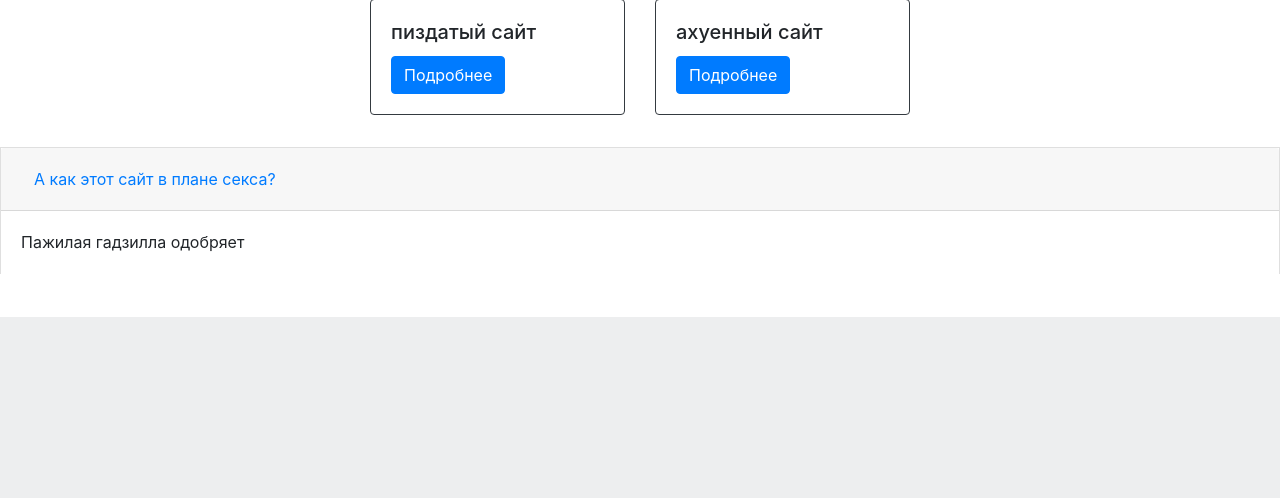
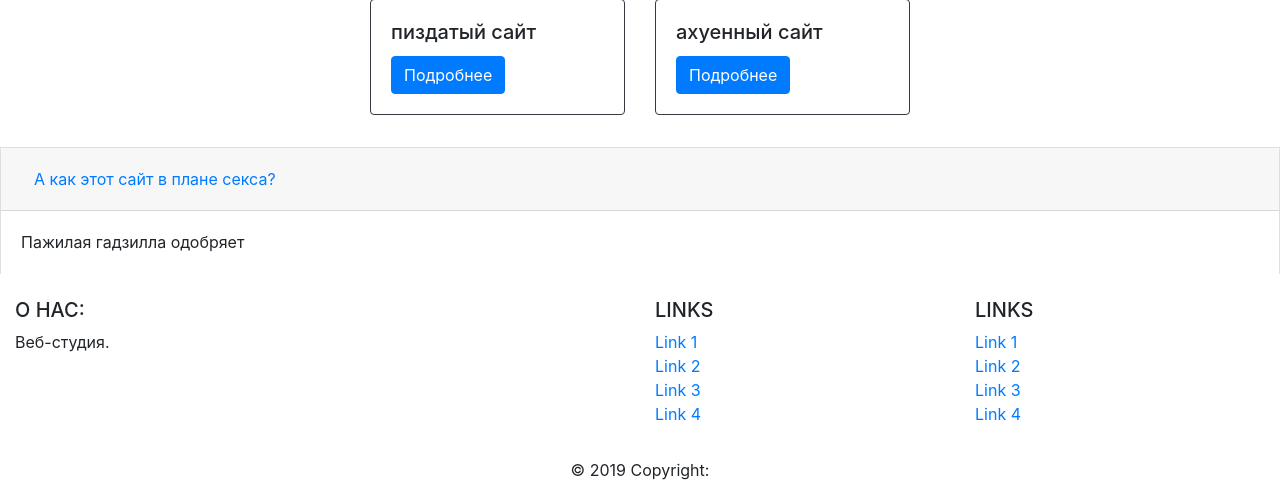
Before and after one commit to BReakMyMinD/webstudio, a Django app: page / in a window 1280 px wide. Shown: the part 483-981 px from the top of the page. Before the commit the page ends 800 px from the top, so only its background shows below. Run offline with Django 3.2, Linux system fonts and the light colour scheme; data comes from the database, SQL or seed files in the repository; some libraries are stand-ins or nearby versions.

Commit message:
Update index.html

```diff
--- a/templates/index.html
+++ b/templates/index.html
@@ -97,6 +97,91 @@
 
 
 
+    <footer class="page-footer font-small blue pt-4">
+
+  <!-- Footer Links -->
+  <div class="container-fluid text-center text-md-left">
+
+    <!-- Grid row -->
+    <div class="row">
+
+      <!-- Grid column -->
+      <div class="col-md-6 mt-md-0 mt-3">
+
+        <!-- Content -->
+        <h5 class="text-uppercase">О нас:</h5>
+        <p>Веб-студия.</p>
+
+      </div>
+      <!-- Grid column -->
+
+      <hr class="clearfix w-100 d-md-none pb-3">
+
+      <!-- Grid column -->
+      <div class="col-md-3 mb-md-0 mb-3">
+
+        <!-- Links -->
+        <h5 class="text-uppercase">Links</h5>
+
+        <ul class="list-unstyled">
+          <li>
+            <a href="#!">Link 1</a>
+          </li>
+          <li>
+            <a href="#!">Link 2</a>
+          </li>
+          <li>
+            <a href="#!">Link 3</a>
+          </li>
+          <li>
+            <a href="#!">Link 4</a>
+          </li>
+        </ul>
+
+      </div>
+      <!-- Grid column -->
+
+      <!-- Grid column -->
+      <div class="col-md-3 mb-md-0 mb-3">
+
+        <!-- Links -->
+        <h5 class="text-uppercase">Links</h5>
+
+        <ul class="list-unstyled">
+          <li>
+            <a href="#!">Link 1</a>
+          </li>
+          <li>
+            <a href="#!">Link 2</a>
+          </li>
+          <li>
+            <a href="#!">Link 3</a>
+          </li>
+          <li>
+            <a href="#!">Link 4</a>
+          </li>
+        </ul>
+
+      </div>
+      <!-- Grid column -->
+
+    </div>
+    <!-- Grid row -->
+
+  </div>
+  <!-- Footer Links -->
+
+  <!-- Copyright -->
+  <div class="footer-copyright text-center py-3">© 2019 Copyright:
+    <a href="> http://webstudiosite.herokuapp.com/</a>
+  </div>
+  <!-- Copyright -->
+
+</footer>
+<!-- Footer -->
+
+
+
     <!-- Optional JavaScript -->
     <!-- jQuery first, then Popper.js, then Bootstrap JS -->
     <script src="https://code.jquery.com/jquery-3.3.1.slim.min.js" integrity="sha384-q8i/X+965DzO0rT7abK41JStQIAqVgRVzpbzo5smXKp4YfRvH+8abtTE1Pi6jizo" crossorigin="anonymous"></script>
```
